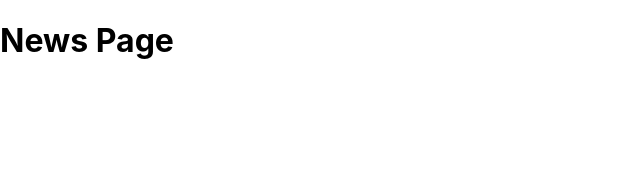
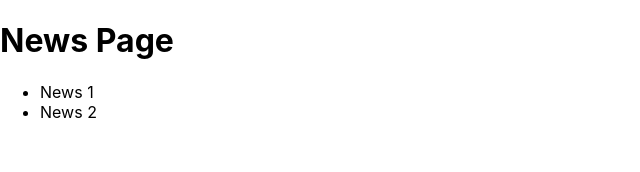
Before and after one commit to nathipg/nextjs-udemy, a Next.js app in the folder my-app/: page /news in a window 1280 px wide. Shown: the top 172 px of the page, without its empty margins (0-640 px from the left). Built offline with nearby package versions, Linux system fonts and the light colour scheme.

Commit message:
Linking between pages

```diff
--- a/my-app/pages/news/index.js
+++ b/my-app/pages/news/index.js
@@ -1,5 +1,19 @@
+import Link from 'next/link';
+
 const NewsPage = () => {
-  return <h1>News Page</h1>;
+  return (
+    <>
+      <h1>News Page</h1>
+      <ul>
+        <li>
+          <Link href="/news/news-1">News 1</Link>
+        </li>
+        <li>
+          <Link href="/news/news-2">News 2</Link>
+        </li>
+      </ul>
+    </>
+  );
 };
 
 export default NewsPage;
```
